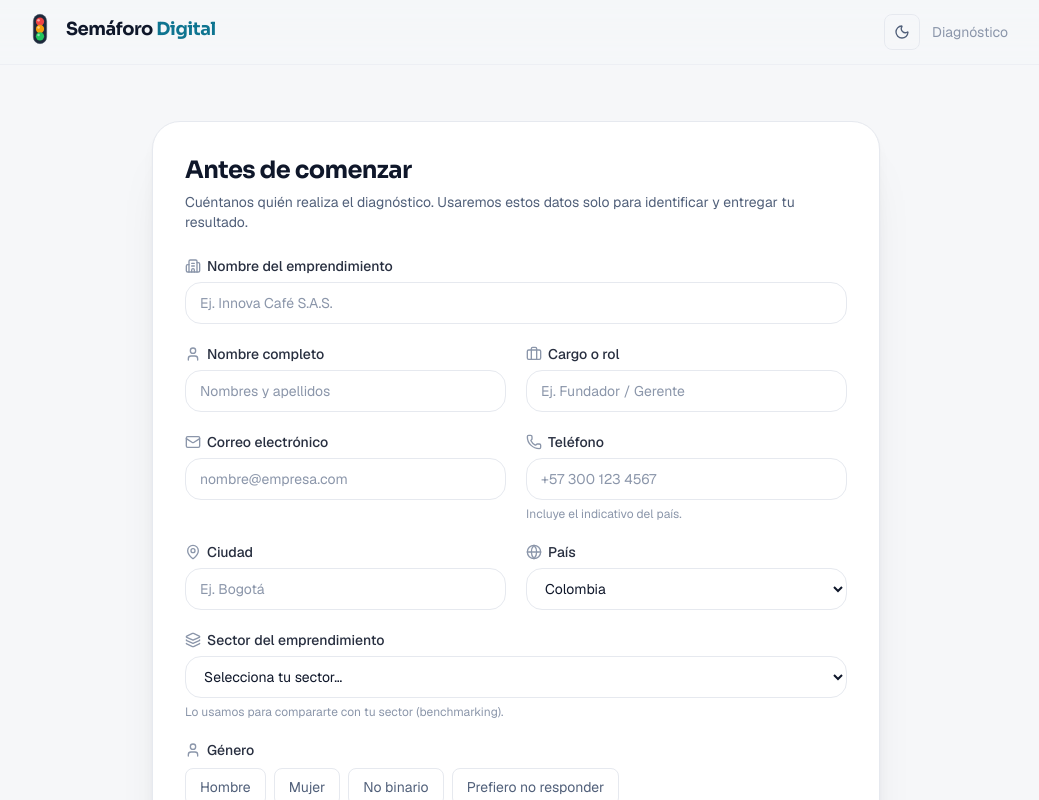
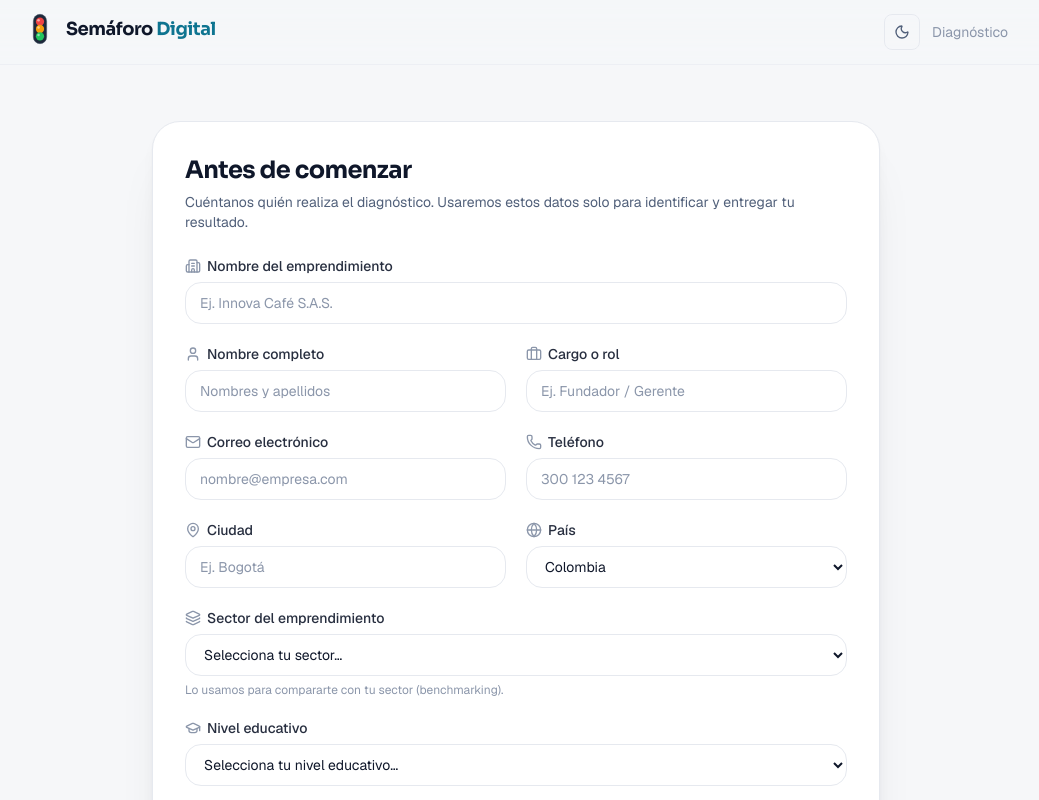
Before and after one commit to Angelsistemas7/radar-digital, a Next.js app: page /diagnostico in a window 1280 px wide. Shown: the top 800 px of the page, without its empty margins (124-1163 px from the left). Built offline with nearby package versions, Linux system fonts and the light colour scheme.

Commit message:
feat: nivel educativo, teléfono sin indicativo, quitar recomendaciones y PDF

```diff
--- a/src/components/assessment/onboarding-form.tsx
+++ b/src/components/assessment/onboarding-form.tsx
@@ -10,6 +10,7 @@ import {
   GENDERS,
   COUNTRIES,
   SECTORS,
+  EDUCATION_LEVELS,
 } from "@/lib/validation";
 import { buttonClasses } from "@/components/ui/button";
 import { cn } from "@/lib/utils";
@@ -23,6 +24,7 @@ import {
   MapPin,
   Globe,
   Layers,
+  GraduationCap,
   ShieldCheck,
   AlertCircle,
 } from "lucide-react";
@@ -150,12 +152,9 @@ export function OnboardingForm({
             {...register("phone")}
             type="tel"
             inputMode="tel"
-            placeholder="+57 300 123 4567"
+            placeholder="300 123 4567"
             className={cn(inputCls, errors.phone ? "border-danger" : "border-border")}
           />
-          {!errors.phone && (
-            <p className="mt-1.5 text-xs text-faint">Incluye el indicativo del país.</p>
-          )}
           <FieldError msg={errors.phone?.message} />
         </div>
 
@@ -216,6 +215,27 @@ export function OnboardingForm({
           <FieldError msg={errors.sector?.message} />
         </div>
 
+        {/* Education level — full width */}
+        <div className="sm:col-span-2">
+          <label className="mb-1.5 flex items-center gap-1.5 text-sm font-medium text-foreground/90">
+            <GraduationCap className="size-4 text-faint" /> Nivel educativo
+          </label>
+          <select
+            {...register("educationLevel")}
+            className={cn(inputCls, errors.educationLevel ? "border-danger" : "border-border")}
+          >
+            <option value="" disabled>
+              Selecciona tu nivel educativo…
+            </option>
+            {EDUCATION_LEVELS.map((e) => (
+              <option key={e} value={e} className="bg-surface text-foreground">
+                {e}
+              </option>
+            ))}
+          </select>
+          <FieldError msg={errors.educationLevel?.message} />
+        </div>
+
         {/* Gender — full width */}
         <div className="sm:col-span-2">
           <label className="mb-2 flex items-center gap-1.5 text-sm font-medium text-foreground/90">
--- a/src/components/results/result-view.tsx
+++ b/src/components/results/result-view.tsx
@@ -5,10 +5,7 @@ import { motion } from "motion/react";
 import {
   Trophy,
   TriangleAlert,
-  Download,
   RotateCcw,
-  Sparkles,
-  ArrowRight,
   CheckCircle2,
   Handshake,
   Rocket,
@@ -23,12 +20,11 @@ import { Semaforo } from "@/components/ui/semaforo";
 import { Reveal } from "@/components/ui/reveal";
 import { buttonClasses } from "@/components/ui/button";
 import { generateDiagnosis } from "@/lib/diagnosis";
-import { downloadReport } from "@/lib/pdf";
 import { clearState } from "@/lib/storage";
 import { levelForScore } from "@/lib/scoring";
 import { QUESTIONNAIRE } from "@/lib/questionnaire";
 import { cn, scoreColor } from "@/lib/utils";
-import type { AssessmentResult, DimensionScore, RecommendationBand } from "@/lib/types";
+import type { AssessmentResult, DimensionScore } from "@/lib/types";
 
 /** Color word for a 0-10 score, aligned with the traffic-light bands. */
 function colorWord(score: number): string {
@@ -72,12 +68,6 @@ function SectionState({ d, index }: { d: DimensionScore; index: number }) {
     </motion.div>
   );
 }
-
-const BAND_TAG: Record<RecommendationBand, { label: string; cls: string }> = {
-  low: { label: "Prioridad alta", cls: "bg-danger/15 text-danger" },
-  medium: { label: "Por mejorar", cls: "bg-warning/15 text-warning" },
-  high: { label: "Fortaleza", cls: "bg-success/15 text-success" },
-};
 
 function Widget({
   icon: Icon,
@@ -279,51 +269,6 @@ export function ResultView({
         </div>
       </Reveal>
 
-      {/* diagnosis */}
-      <Reveal>
-        <div className="glass rounded-3xl p-6 sm:p-8">
-          <div className="mb-5 flex items-center gap-2">
-            <Sparkles className="size-5 text-primary" />
-            <h2 className="text-xl font-bold tracking-tight">Diagnóstico</h2>
-          </div>
-          <p className="max-w-3xl text-muted">{diagnosis.summary}</p>
-
-          <div className="mt-6 grid gap-4 sm:grid-cols-2">
-            {diagnosis.perDimension.map((d) => (
-              <div key={d.dimensionId} className="rounded-2xl border border-border/70 bg-surface/40 p-5">
-                <div className="flex items-center justify-between gap-2">
-                  <div className="flex items-center gap-2.5">
-                    <span
-                      className="flex size-8 shrink-0 items-center justify-center rounded-lg"
-                      style={{ backgroundColor: `${d.color}1f`, color: d.color }}
-                    >
-                      <DimensionIcon name={dimIcon(d.dimensionId)} className="size-4" />
-                    </span>
-                    <h3 className="font-semibold">{d.name}</h3>
-                  </div>
-                  <span
-                    className={cn(
-                      "rounded-full px-2.5 py-0.5 text-xs font-medium",
-                      BAND_TAG[d.band].cls,
-                    )}
-                  >
-                    {BAND_TAG[d.band].label}
-                  </span>
-                </div>
-                <ul className="mt-3 space-y-2">
-                  {d.recommendations.map((r, i) => (
-                    <li key={i} className="flex gap-2 text-sm text-muted">
-                      <ArrowRight className="mt-0.5 size-4 shrink-0" style={{ color: d.color }} />
-                      <span>{r}</span>
-                    </li>
-                  ))}
-                </ul>
-              </div>
-            ))}
-          </div>
-        </div>
-      </Reveal>
-
       {/* finish + lead capture */}
       <Reveal className="no-print">
         <div className="glass glow-accent relative overflow-hidden rounded-3xl p-6 sm:p-8">
@@ -366,17 +311,7 @@ export function ResultView({
               ))}
             </ul>
 
-            <div className="mt-7 flex flex-col gap-3 border-t border-border/60 pt-5 sm:flex-row sm:items-center sm:justify-between">
-              <div className="flex flex-col gap-2 sm:flex-row sm:items-center sm:gap-3">
-                <button
-                  type="button"
-                  onClick={() => downloadReport(result, company, sector)}
-                  className={buttonClasses("secondary", "md")}
-                >
-                  <Download className="size-4" /> Descargar mi semáforo digital
-                </button>
-              </div>
-              <div className="flex flex-col items-stretch gap-2 sm:flex-row sm:items-center sm:gap-3">
+            <div className="mt-7 flex flex-col items-stretch gap-2 border-t border-border/60 pt-5 sm:flex-row sm:items-center sm:justify-end sm:gap-3">
               {onRestart && (
                 <button
                   type="button"
@@ -402,7 +337,6 @@ export function ResultView({
             </div>
           </div>
         </div>
-        </div>
       </Reveal>
     </div>
   );
--- a/src/lib/sheets.ts
+++ b/src/lib/sheets.ts
@@ -51,6 +51,7 @@ export async function appendToSheet(row: SheetRow): Promise<void> {
         row.respondent.city,
         row.respondent.country,
         row.respondent.sector,
+        row.respondent.educationLevel,
         String(row.overall).replace(".", ","),
         row.levelName,
         ...dimScores,
--- a/src/lib/submissions.ts
+++ b/src/lib/submissions.ts
@@ -20,6 +20,7 @@ export interface SubmissionRow {
   city: string;
   country: string;
   sector: string;
+  education_level: string;
   overall_score: number;
   level_id: number;
   dimensions: { dimensionId: string; score: number }[];
@@ -51,6 +52,7 @@ export async function saveSubmission(
     city: respondent.city,
     country: respondent.country,
     sector: respondent.sector,
+    education_level: respondent.educationLevel,
     overall_score: result.overall,
     level_id: result.level.id,
     dimensions: result.dimensions.map((d) => ({
@@ -68,13 +70,13 @@ export async function saveSubmission(
     if (!db) return;
     await db.query(
       `INSERT INTO public.submissions
-        (company,full_name,role,gender,email,phone,city,country,sector,
+        (company,full_name,role,gender,email,phone,city,country,sector,education_level,
          overall_score,level_id,dimensions,answers,user_agent,ip_hash)
-       VALUES ($1,$2,$3,$4,$5,$6,$7,$8,$9,$10,$11,$12,$13,$14,$15)`,
+       VALUES ($1,$2,$3,$4,$5,$6,$7,$8,$9,$10,$11,$12,$13,$14,$15,$16)`,
       [
         respondent.company, respondent.fullName, respondent.role,
         respondent.gender, respondent.email.toLowerCase(), respondent.phone,
-        respondent.city, respondent.country, respondent.sector,
+        respondent.city, respondent.country, respondent.sector, respondent.educationLevel,
         result.overall, result.level.id,
         JSON.stringify(result.dimensions.map((d) => ({ dimensionId: d.dimensionId, score: d.score }))),
         JSON.stringify(answers),
@@ -192,6 +194,7 @@ function demoRows(): SubmissionRow[] {
       city,
       country,
       sector: pick(sectors),
+      education_level: "",
       overall_score: overall,
       level_id: levelForScore(overall).id,
       dimensions,
--- a/src/lib/types.ts
+++ b/src/lib/types.ts
@@ -103,6 +103,7 @@ export interface Respondent {
   city: string;
   country: string;
   sector: string;
+  educationLevel: string;
   consent: boolean;
 }
 
--- a/src/lib/validation.ts
+++ b/src/lib/validation.ts
@@ -1,5 +1,4 @@
 import { z } from "zod";
-import { isValidPhoneNumber } from "libphonenumber-js";
 
 /* ============================================================
    Radar Digital — Input validation
@@ -7,6 +6,19 @@ import { isValidPhoneNumber } from "libphonenumber-js";
    and the server API route. Includes anti-gibberish heuristics so
    "asasas" style junk is rejected.
    ============================================================ */
+
+export const EDUCATION_LEVELS = [
+  "Ninguno / Sin educación formal",
+  "Básica Primaria",
+  "Básica Secundaria (Bachillerato)",
+  "Técnico",
+  "Tecnólogo",
+  "Profesional / Universitario",
+  "Especialización",
+  "Maestría",
+  "Doctorado",
+  "Otro",
+] as const;
 
 export const GENDERS = [
   "Hombre",
@@ -161,13 +173,11 @@ export const respondentSchema = z.object({
     .string()
     .trim()
     .min(7, "Escribe tu número de teléfono")
-    .refine((v) => {
-      try {
-        return isValidPhoneNumber(v);
-      } catch {
-        return false;
-      }
-    }, "Teléfono no válido. Incluye el indicativo, ej. +57 300 123 4567"),
+    .max(20, "Máximo 20 caracteres")
+    .refine(
+      (v) => /^[\d\s\-()+]{7,20}$/.test(v) && (v.match(/\d/g) ?? []).length >= 7,
+      "Teléfono no válido. Ej. 300 123 4567",
+    ),
   city: realText(2, "Indica tu ciudad"),
   country: z
     .string()
@@ -175,6 +185,12 @@ export const respondentSchema = z.object({
   sector: z
     .string()
     .refine((v) => (SECTORS as readonly string[]).includes(v), "Selecciona tu sector"),
+  educationLevel: z
+    .string()
+    .refine(
+      (v) => (EDUCATION_LEVELS as readonly string[]).includes(v),
+      "Selecciona tu nivel educativo",
+    ),
   consent: z
     .boolean()
     .refine((v) => v === true, "Necesitamos tu autorización para continuar"),
@@ -192,5 +208,6 @@ export const emptyRespondent: RespondentInput = {
   city: "",
   country: "Colombia",
   sector: "",
+  educationLevel: "",
   consent: false,
 };
```
Also changed, not shown: 1 other file (tests, documents, lock files or other folders). Lines whose indentation alone changed are shown as unchanged.
